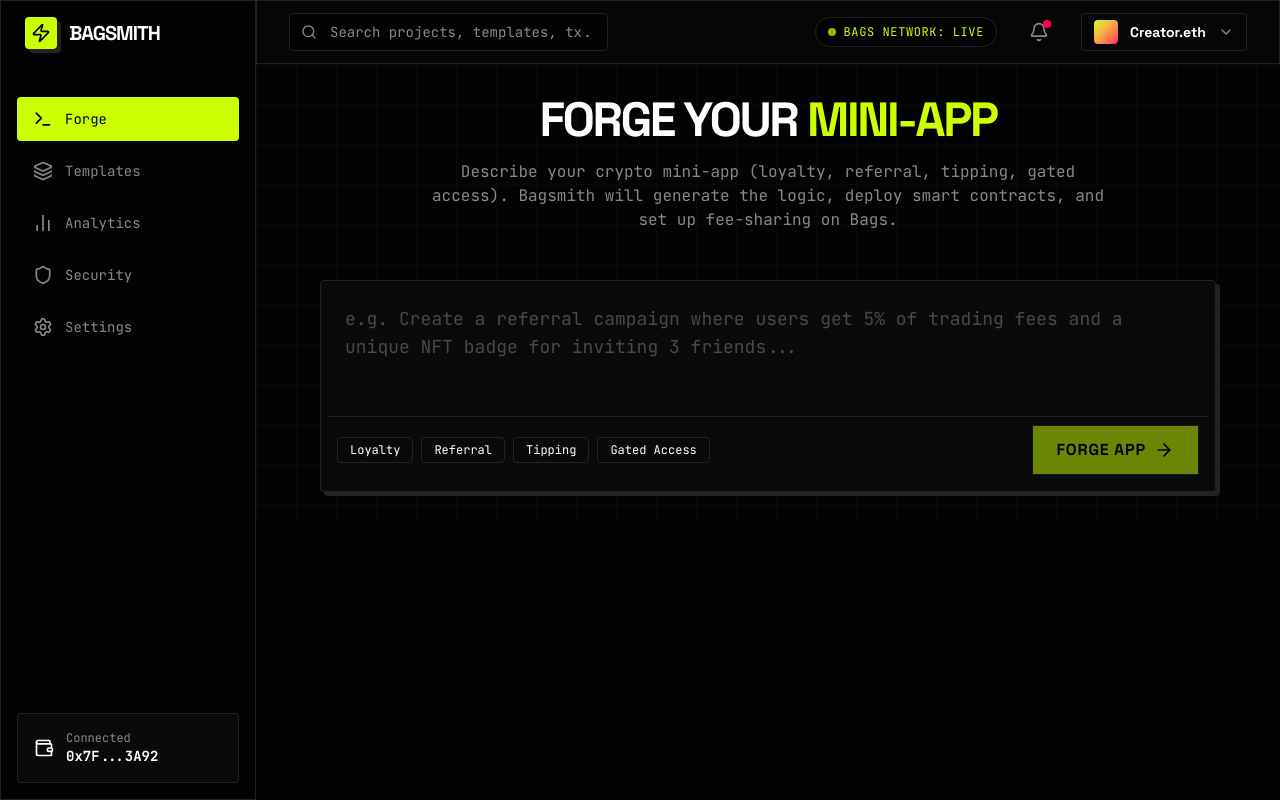
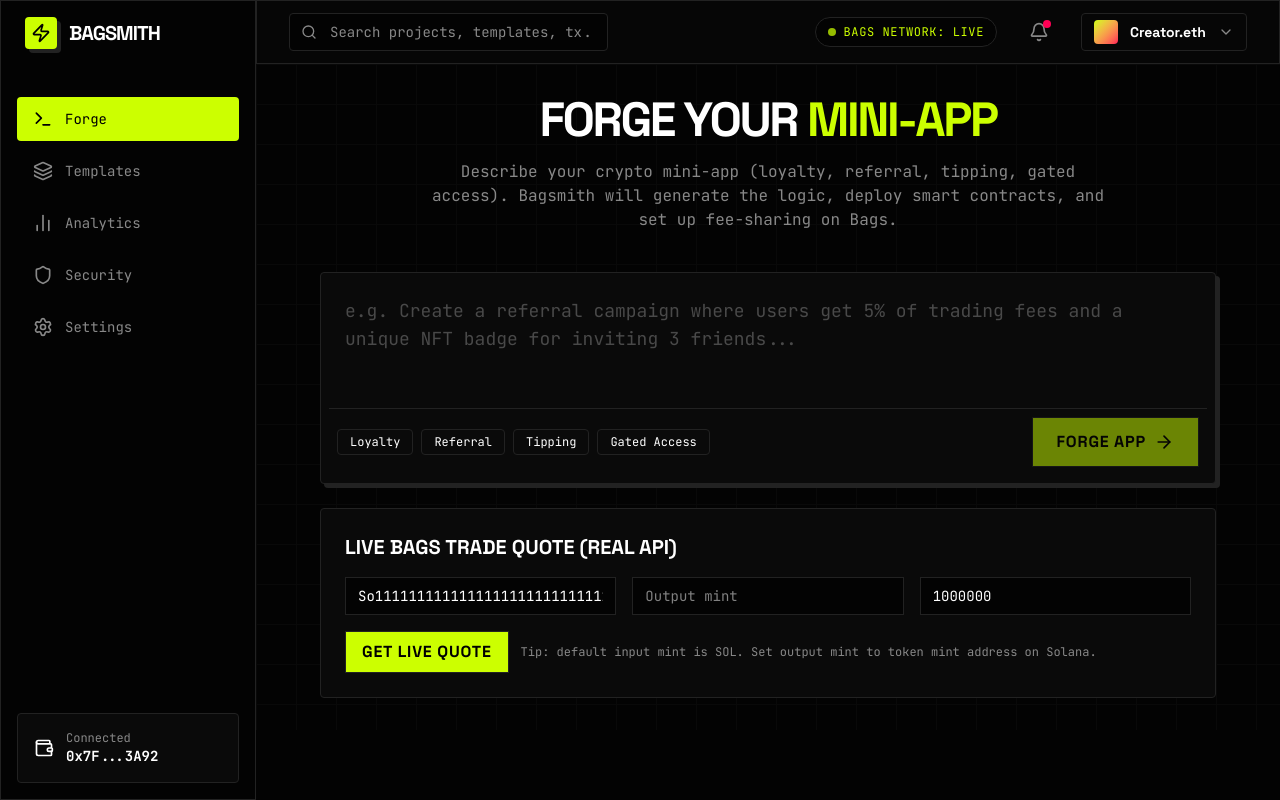
Before and after one commit to jennitsme/Bagsmith, a Next.js app: page / in a window 1280 px wide. Built offline with nearby package versions, Linux system fonts and the light colour scheme.

Commit message:
Implement real Bags quote API integration and wire live quote UI

```diff
--- /dev/null
+++ b/app/api/bags/quote/route.ts
@@ -0,0 +1,38 @@
+import { NextRequest, NextResponse } from 'next/server';
+import { getTradeQuote } from '@/lib/bags-client';
+
+function isNonEmptyString(v: unknown): v is string {
+  return typeof v === 'string' && v.trim().length > 0;
+}
+
+export async function POST(req: NextRequest) {
+  try {
+    const body = await req.json();
+
+    const inputMint = body?.inputMint;
+    const outputMint = body?.outputMint;
+    const amount = body?.amount;
+    const slippageMode = body?.slippageMode;
+    const slippageBps = body?.slippageBps;
+
+    if (!isNonEmptyString(inputMint) || !isNonEmptyString(outputMint) || !isNonEmptyString(amount)) {
+      return NextResponse.json(
+        { ok: false, error: 'inputMint, outputMint, and amount are required.' },
+        { status: 400 }
+      );
+    }
+
+    const quote = await getTradeQuote({
+      inputMint: inputMint.trim(),
+      outputMint: outputMint.trim(),
+      amount: amount.trim(),
+      slippageMode: slippageMode === 'manual' ? 'manual' : 'auto',
+      slippageBps: typeof slippageBps === 'number' ? slippageBps : undefined,
+    });
+
+    return NextResponse.json({ ok: true, quote });
+  } catch (error) {
+    const message = error instanceof Error ? error.message : 'Unexpected error';
+    return NextResponse.json({ ok: false, error: message }, { status: 500 });
+  }
+}
--- a/components/ForgeArea.tsx
+++ b/components/ForgeArea.tsx
@@ -3,6 +3,8 @@
 import { useState } from 'react';
 import { motion, AnimatePresence } from 'motion/react';
 import { Sparkles, ArrowRight, Code, Database, Cpu, ShieldCheck, Rocket, CheckCircle2 } from 'lucide-react';
+
+const SOL_MINT = 'So11111111111111111111111111111111111111112';
 
 export function ForgeArea() {
   const [prompt, setPrompt] = useState('');
@@ -10,13 +12,19 @@
   const [progress, setProgress] = useState(0);
   const [isDone, setIsDone] = useState(false);
 
+  const [inputMint, setInputMint] = useState(SOL_MINT);
+  const [outputMint, setOutputMint] = useState('');
+  const [amount, setAmount] = useState('1000000');
+  const [isFetchingQuote, setIsFetchingQuote] = useState(false);
+  const [quoteResult, setQuoteResult] = useState<any>(null);
+  const [quoteError, setQuoteError] = useState<string | null>(null);
+
   const handleGenerate = () => {
     if (!prompt) return;
     setIsGenerating(true);
     setProgress(0);
     setIsDone(false);
 
-    // Simulate generation process
     const interval = setInterval(() => {
       setProgress((prev) => {
         if (prev >= 100) {
@@ -32,15 +40,50 @@
     }, 150);
   };
 
+  const fetchLiveQuote = async () => {
+    setQuoteError(null);
+    setQuoteResult(null);
+
+    if (!inputMint.trim() || !outputMint.trim() || !amount.trim()) {
+      setQuoteError('inputMint, outputMint, and amount are required.');
+      return;
+    }
+
+    try {
+      setIsFetchingQuote(true);
+      const res = await fetch('/api/bags/quote', {
+        method: 'POST',
+        headers: { 'Content-Type': 'application/json' },
+        body: JSON.stringify({
+          inputMint: inputMint.trim(),
+          outputMint: outputMint.trim(),
+          amount: amount.trim(),
+          slippageMode: 'auto',
+        }),
+      });
+
+      const data = await res.json();
+      if (!res.ok || !data?.ok) {
+        throw new Error(data?.error || 'Failed to fetch quote');
+      }
+
+      setQuoteResult(data.quote);
+    } catch (err) {
+      setQuoteError(err instanceof Error ? err.message : 'Unexpected error');
+    } finally {
+      setIsFetchingQuote(false);
+    }
+  };
+
   return (
     <div className="flex-1 flex flex-col p-4 md:p-8 max-w-5xl mx-auto w-full relative">
       <div className="absolute inset-0 tech-grid opacity-20 pointer-events-none" />
 
-      <div className="relative z-10 flex flex-col h-full justify-center">
+      <div className="relative z-10 flex flex-col h-full justify-center gap-6">
         <motion.div
           initial={{ opacity: 0, y: 20 }}
           animate={{ opacity: 1, y: 0 }}
-          className="text-center mb-8 md:mb-12"
+          className="text-center mb-2 md:mb-4"
         >
           <h2 className="text-3xl md:text-5xl font-bold tracking-tighter uppercase mb-4">
             Forge Your <span className="text-[var(--neon)]">Mini-App</span>
@@ -150,6 +193,56 @@
             )}
           </AnimatePresence>
         </div>
+
+        <div className="relative max-w-4xl mx-auto w-full brutal-border bg-[var(--surface)] p-4 md:p-6 rounded-sm">
+          <h3 className="text-lg md:text-xl font-bold uppercase mb-4">Live Bags Trade Quote (Real API)</h3>
+
+          <div className="grid grid-cols-1 md:grid-cols-3 gap-3 md:gap-4 font-mono text-sm">
+            <input
+              value={inputMint}
+              onChange={(e) => setInputMint(e.target.value)}
+              placeholder="Input mint"
+              className="bg-[var(--bg)] brutal-border px-3 py-2 focus:outline-none"
+            />
+            <input
+              value={outputMint}
+              onChange={(e) => setOutputMint(e.target.value)}
+              placeholder="Output mint"
+              className="bg-[var(--bg)] brutal-border px-3 py-2 focus:outline-none"
+            />
+            <input
+              value={amount}
+              onChange={(e) => setAmount(e.target.value)}
+              placeholder="Amount (smallest unit)"
+              className="bg-[var(--bg)] brutal-border px-3 py-2 focus:outline-none"
+            />
+          </div>
+
+          <div className="mt-4 flex flex-col sm:flex-row gap-3 sm:items-center">
+            <button
+              onClick={fetchLiveQuote}
+              disabled={isFetchingQuote}
+              className="bg-[var(--neon)] text-black px-4 py-2 font-bold uppercase tracking-wider brutal-border disabled:opacity-50"
+            >
+              {isFetchingQuote ? 'Fetching...' : 'Get Live Quote'}
+            </button>
+            <p className="font-mono text-xs text-[var(--text-muted)]">
+              Tip: default input mint is SOL. Set output mint to token mint address on Solana.
+            </p>
+          </div>
+
+          {quoteError && (
+            <div className="mt-4 brutal-border border-red-500 text-red-400 bg-red-950/20 p-3 font-mono text-xs md:text-sm">
+              {quoteError}
+            </div>
+          )}
+
+          {quoteResult && (
+            <pre className="mt-4 brutal-border bg-[var(--bg)] p-3 md:p-4 overflow-auto text-xs md:text-sm font-mono max-h-[300px]">
+{JSON.stringify(quoteResult, null, 2)}
+            </pre>
+          )}
+        </div>
       </div>
     </div>
   );
--- /dev/null
+++ b/lib/bags-client.ts
@@ -0,0 +1,47 @@
+const DEFAULT_BASE_URL = 'https://public-api-v2.bags.fm/api/v1';
+
+export type TradeQuoteParams = {
+  inputMint: string;
+  outputMint: string;
+  amount: string;
+  slippageMode?: 'auto' | 'manual';
+  slippageBps?: number;
+};
+
+export async function getTradeQuote(params: TradeQuoteParams) {
+  const apiKey = process.env.BAGS_API_KEY;
+  if (!apiKey) {
+    throw new Error('Missing BAGS_API_KEY');
+  }
+
+  const baseUrl = process.env.BAGS_API_BASE_URL || DEFAULT_BASE_URL;
+
+  const search = new URLSearchParams({
+    inputMint: params.inputMint,
+    outputMint: params.outputMint,
+    amount: params.amount,
+    slippageMode: params.slippageMode || 'auto',
+  });
+
+  if (params.slippageMode === 'manual' && typeof params.slippageBps === 'number') {
+    search.set('slippageBps', String(params.slippageBps));
+  }
+
+  const response = await fetch(`${baseUrl}/trade/quote?${search.toString()}`, {
+    method: 'GET',
+    headers: {
+      'x-api-key': apiKey,
+      'Content-Type': 'application/json',
+    },
+    cache: 'no-store',
+  });
+
+  const data = await response.json().catch(() => null);
+
+  if (!response.ok) {
+    const errorMessage = data?.message || data?.error || `Bags API error (${response.status})`;
+    throw new Error(errorMessage);
+  }
+
+  return data;
+}
```
Also changed, not shown: 2 other files (tests, documents, lock files or other folders).
